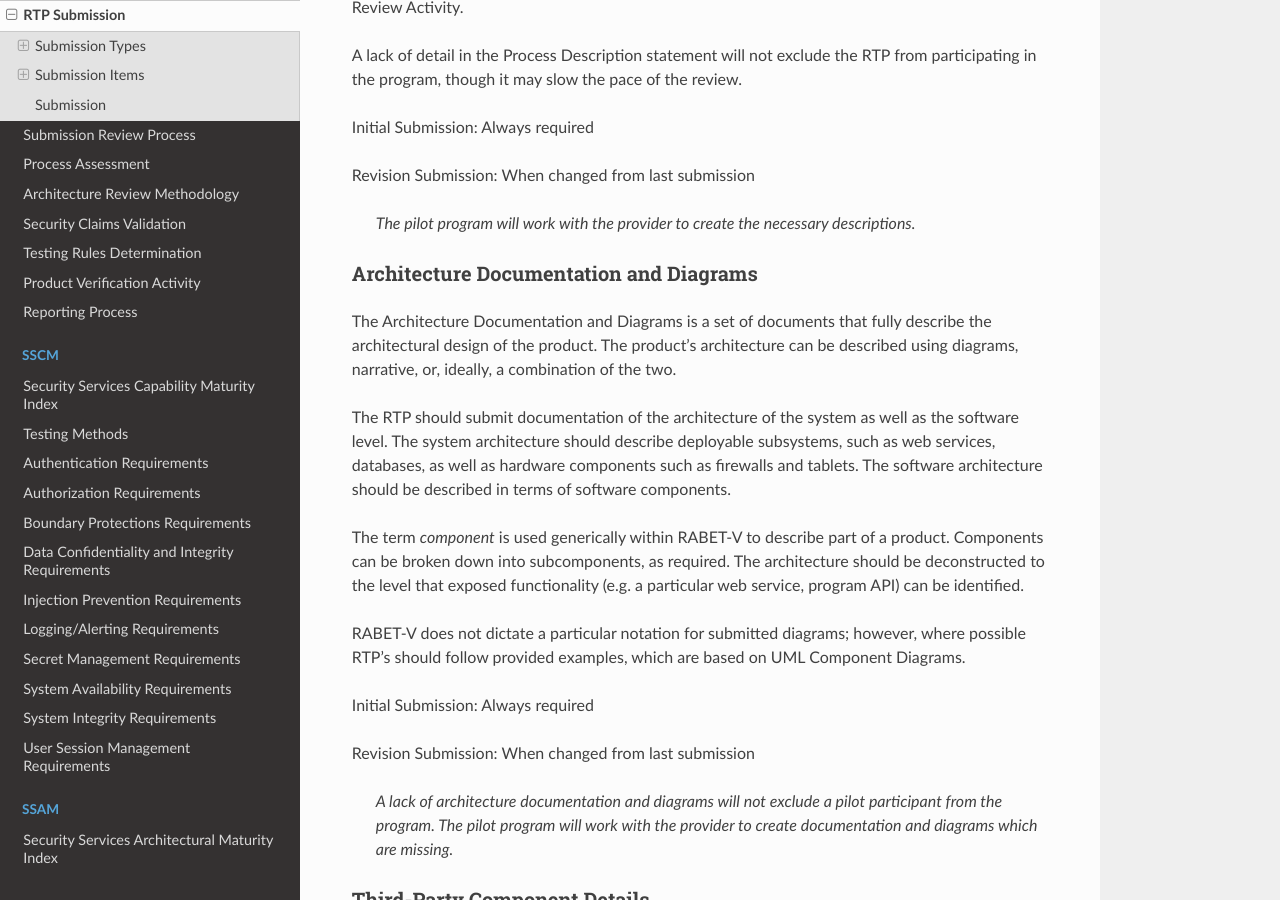
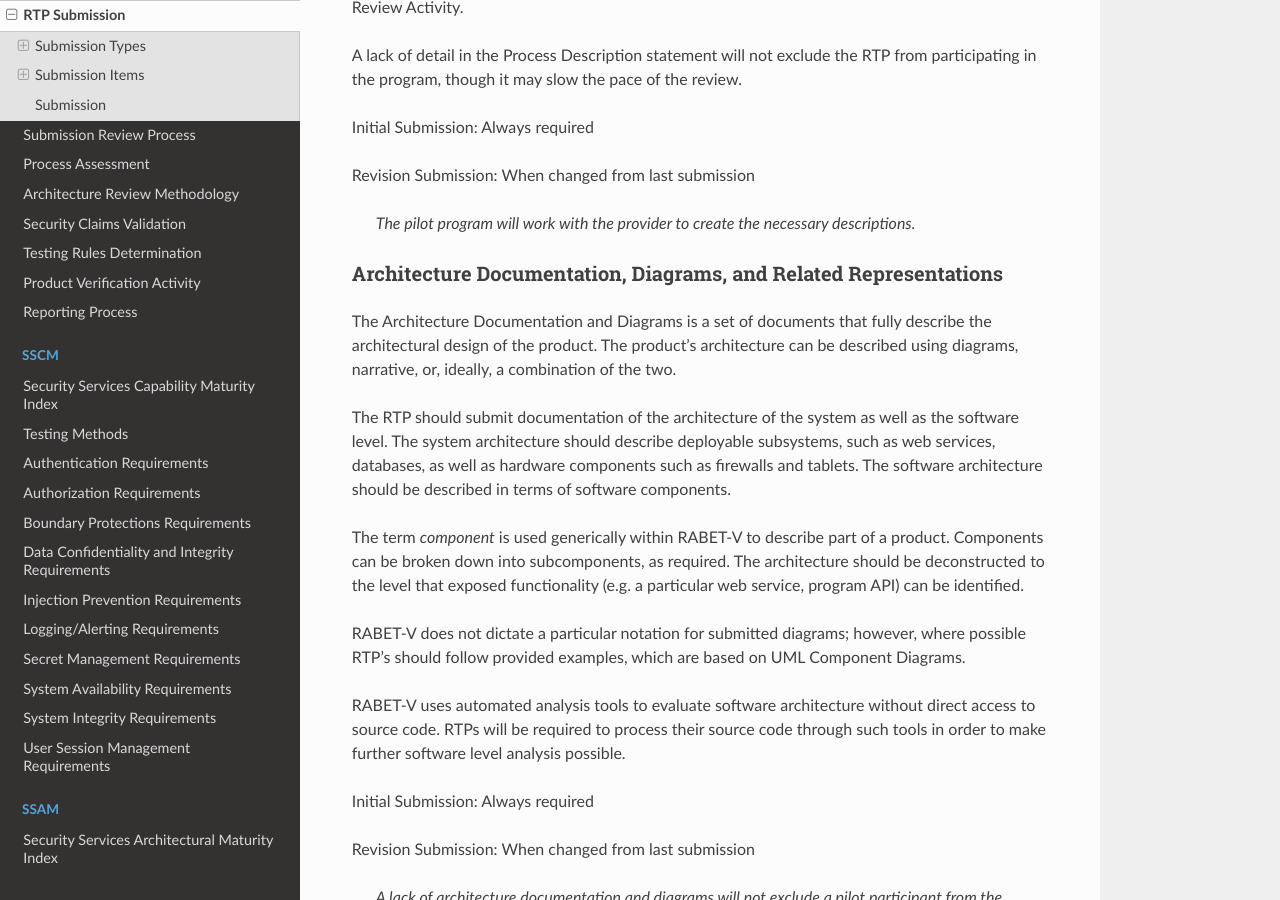
Before and after one commit to it-dept-cis/RABET-V-Pilot, a Sphinx documentation site: the page built from docs/source/Activities/RTP_Submission.md, in a window 1280 px wide and 900 px high, scrolled down 2352 px. Built offline with Sphinx 7.4.7 and the Read the Docs theme 2.0.0, drawn with Linux system fonts in a browser that asks for light colours; some of the changed text lies outside the part shown.

Commit message:
update links, submission requirements

```diff
--- a/docs/source/Activities/RTP_Submission.md
+++ b/docs/source/Activities/RTP_Submission.md
@@ -68,7 +68,7 @@
 
 > The pilot program will work with the provider to create the necessary descriptions.
 
-#### Architecture Documentation and Diagrams
+#### Architecture Documentation, Diagrams, and Related Representations
 
 The Architecture Documentation and Diagrams is a set of documents that fully describe the architectural design of the product. The product’s architecture can be described using diagrams, narrative, or, ideally, a combination of the two.
 
@@ -77,6 +77,8 @@
 The term *component* is used generically within RABET-V to describe part of a product. Components can be broken down into subcomponents, as required. The architecture should be deconstructed to the level that exposed functionality (e.g. a particular web service, program API) can be identified.
 
 RABET-V does not dictate a particular notation for submitted diagrams; however, where possible RTP’s should follow provided examples, which are based on UML Component Diagrams.
+
+RABET-V uses automated analysis tools to evaluate software architecture without direct access to source code. RTPs will be required to process their source code through such tools in order to make further software level analysis possible.
 
 Initial Submission: Always required
 
@@ -111,6 +113,8 @@
 A change to one of these components will be treated a change to the entire component and the version number and change list will describe the entire component.
 
 The RTP should detail initial and ongoing vetting procedures for third-party providers and components (if not covered in the Process Descriptions), to include open source software and libraries. Vetting should include fit for the provider as well as security and reliability. Management of third parties includes the approach to policies, SLAs, reputation, maintenance, and past performance of third-party software and services.
+
+3rd Party Libraries will be processed through automated software bill of material (SBOM) tools. RTPs are required to facilitate the ingestion of software libraries through designated tooling.
 
 Initial Submission: Always required
 
```
Also changed, not shown: docs/source/Activities/Architecture_Review_Methodology.md (+2 -2 lines).
